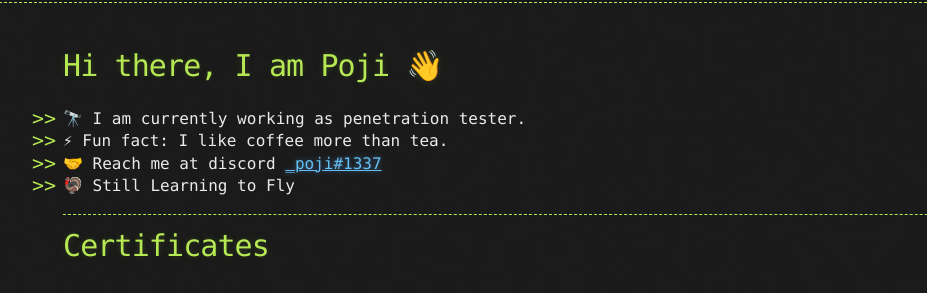
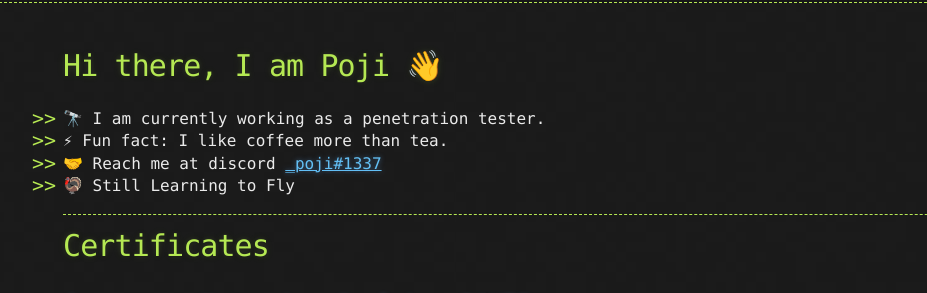
Before and after one commit to aimanpoji/aimanpoji.github.io, a Jekyll site: the page built from about.md, in a window 1280 px wide and 900 px high. Shown: the part 129-422 px from the top of the window, without its empty margins (77-1004 px from the left). Built offline with Jekyll 4.4.1, drawn with Linux system fonts in a browser that asks for light colours; nearby versions of some CDN libraries.

```diff
--- a/about.md
+++ b/about.md
@@ -5,7 +5,7 @@ title: About
 
 # Hi there, I am Poji 👋
 
-- 🔭 I am currently working as penetration tester.
+- 🔭 I am currently working as a penetration tester.
 - ⚡ Fun fact: I like coffee more than tea.
 - 🤝 Reach me at discord [_poji#1337](https://discordapp.com/users/_poji#1337)
 - 🦃 Still Learning to Fly
```
